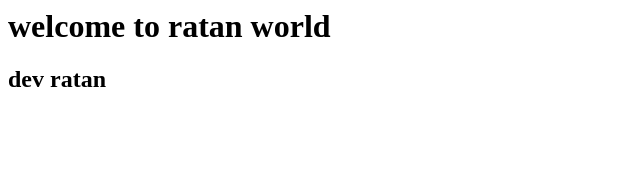
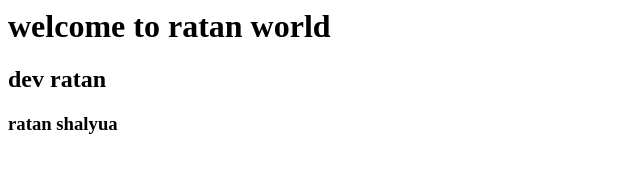
Before and after one commit to ratanshakya/jenkinpipeline, a plain HTML site: page index.html in a window 1280 px wide. Shown: the whole page, without its empty margins (0-640 px from the left). Drawn offline with Linux system fonts and the light colour scheme.

Commit message:
new change

```diff
--- a/index.html
+++ b/index.html
@@ -1,2 +1,3 @@
 <h1>welcome to ratan world </h1>
 <h2> dev ratan </h2>
+<h3> ratan shalyua</h1>
```
